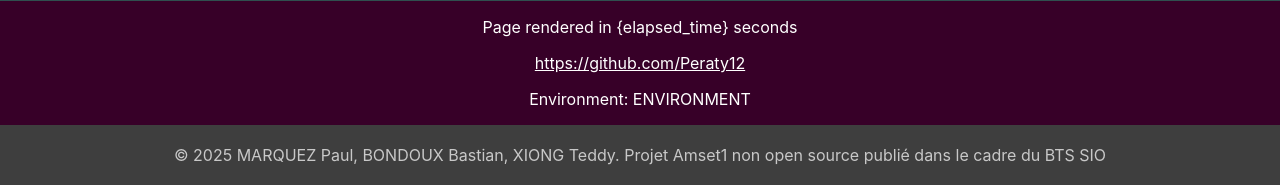
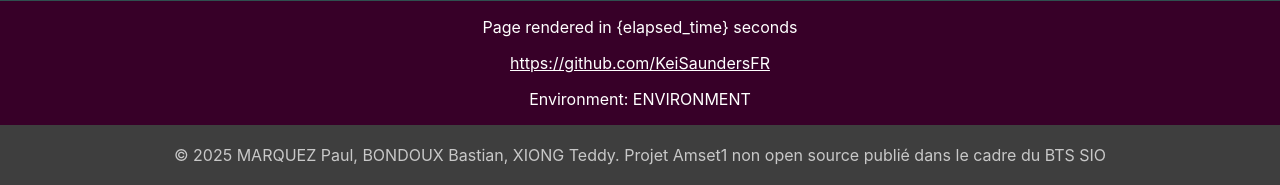
Before and after one commit to KeiSaundersFR/AP3, a CodeIgniter 4 app: template app/Views/client/ajout_client.php in a window 1280 px wide. Shown: the part 615-800 px from the top of the page. Run offline with PHP 8.4 and a stand-in for CodeIgniter, Linux system fonts and the light colour scheme; the template is opened without the code that fills it, so the values that code supplies are empty; some libraries are stand-ins or nearby versions.

Commit message:
MES CHANGEMENTS

```diff
--- a/app/Views/layout.php
+++ b/app/Views/layout.php
@@ -50,7 +50,7 @@ $rhu = $user && $user->inGroup('rhu');
         <div class="environment">
 
             <p>Page rendered in {elapsed_time} seconds</p>
-            <a href="https://github.com/Peraty12" target="_blank">https://github.com/Peraty12</a>
+            <a href="https://github.com/KeiSaundersFR" target="_blank">https://github.com/KeiSaundersFR</a>
             <p>Environment: <?= ENVIRONMENT ?></p>
 
         </div>
```
